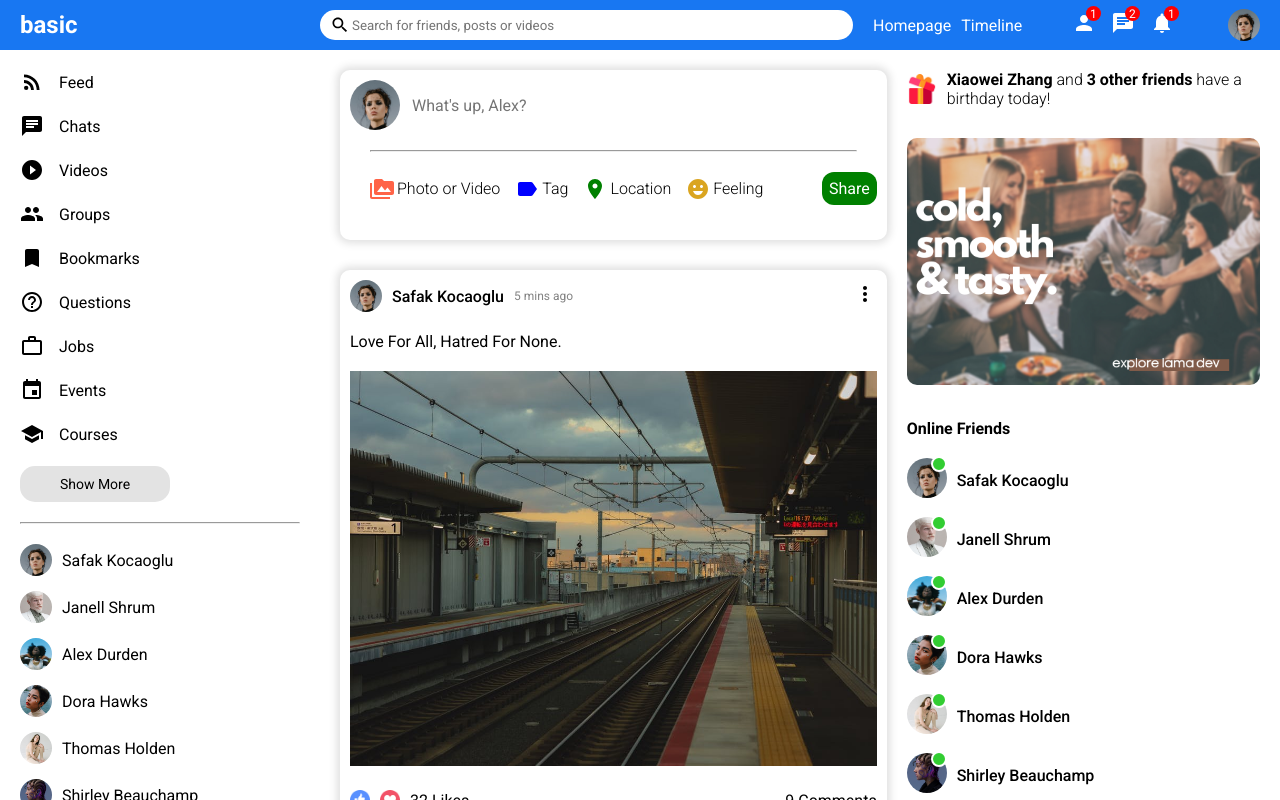
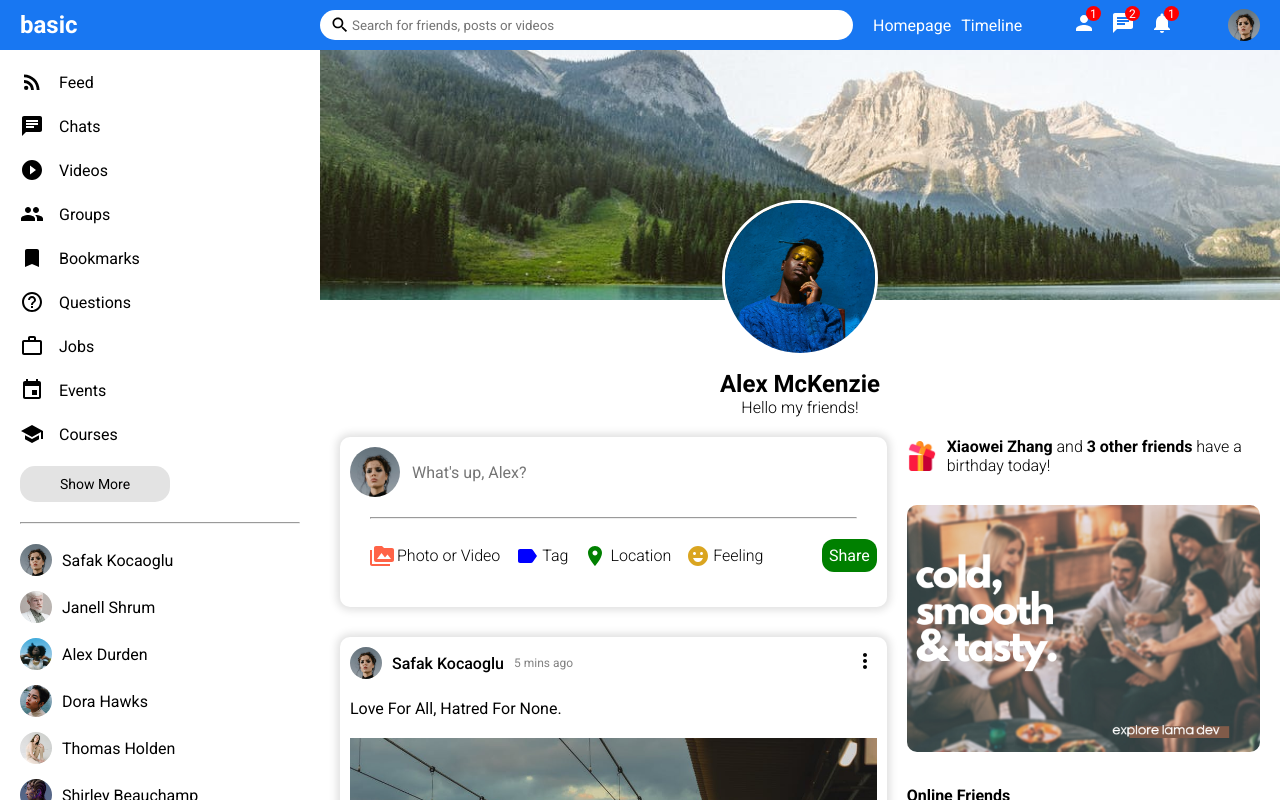
Before and after one commit to hereisalex/react-social, a React (Create React App) app: page / in a window 1280 px wide. Shown: the top 800 px of the page. Built offline with nearby package versions, Linux system fonts and the light colour scheme.

Commit message:
add profile component, profile img and cover img

```diff
--- a/src/App.js
+++ b/src/App.js
@@ -1,7 +1,7 @@
 import Home from "./pages/home/Home";
-
+import Profile from "./components/profile/Profile";
 function App() {
-  return <Home />;
+  return <Profile />;
 }
 
 export default App;
--- /dev/null
+++ b/src/components/profile/Profile.jsx
@@ -0,0 +1,40 @@
+import "./profile.css";
+import Sidebar from "../../components/sidebar/Sidebar";
+import Topbar from "../../components/topbar/Topbar";
+import Feed from "../../components/feed/Feed";
+import Rightbar from "../../components/rightbar/Rightbar";
+
+export default function Profile() {
+  return (
+    <>
+      <Topbar />
+      <div className="profile">
+        <Sidebar />
+        <div className="profileRight">
+          <div className="profileRightTop">
+            <div className="profileCover">
+              <img
+                className="profileCoverImg"
+                src="/assets/post/3.jpeg"
+                alt=""
+              />
+              <img
+                className="profileUserImg"
+                src="/assets/person/7.jpeg"
+                alt=""
+              />
+            </div>
+            <div className="profileInfo">
+                <h4 className="profileInfoName">Alex McKenzie</h4>
+                <span className="profileInfoDesc">Hello my friends!</span>
+            </div>
+          </div>
+          <div className="profileRightBottom">
+            <Feed />
+            <Rightbar />
+          </div>
+        </div>
+      </div>
+    </>
+  );
+}
--- /dev/null
+++ b/src/components/profile/profile.css
@@ -0,0 +1,49 @@
+.profile {
+  display: flex;
+}
+
+.profileRight {
+  flex: 9;
+}
+
+.profileCover {
+    height: 320px;
+    position: relative;
+}
+
+.profileCoverImg {
+    width: 100%;
+    height: 250px;
+    object-fit: cover;
+}
+
+.profileUserImg {
+    width: 150px;
+    height: 150px;
+    border-radius: 50%;
+    object-fit: cover;
+    position: absolute;
+    left: 0;
+    right: 0;
+    margin: auto;
+    top: 150px;
+    border: 3px solid white;
+}
+
+.profileInfo {
+    display: flex;
+    flex-direction: column;
+    align-items: center;
+    justify-content: center;
+}
+
+.profileInfoName {
+    font-size: 24px;
+}
+
+.profileInfoDesc {
+    font-weight: 300;
+}
+.profileRightBottom {
+  display: flex;
+}
```
Also changed, not shown: src/components/closeFriend/CloseFriend.jsx (+7 -9 lines).
